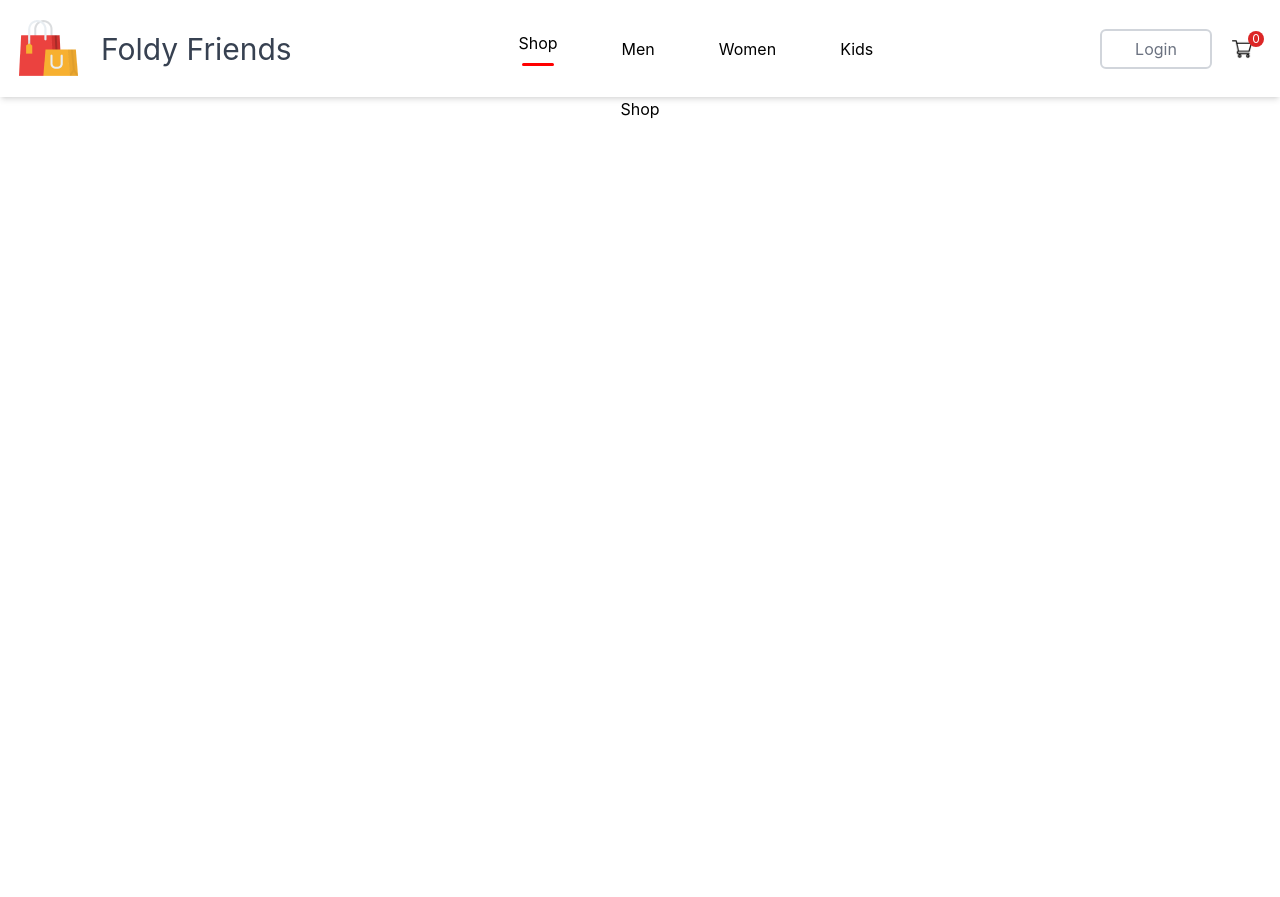
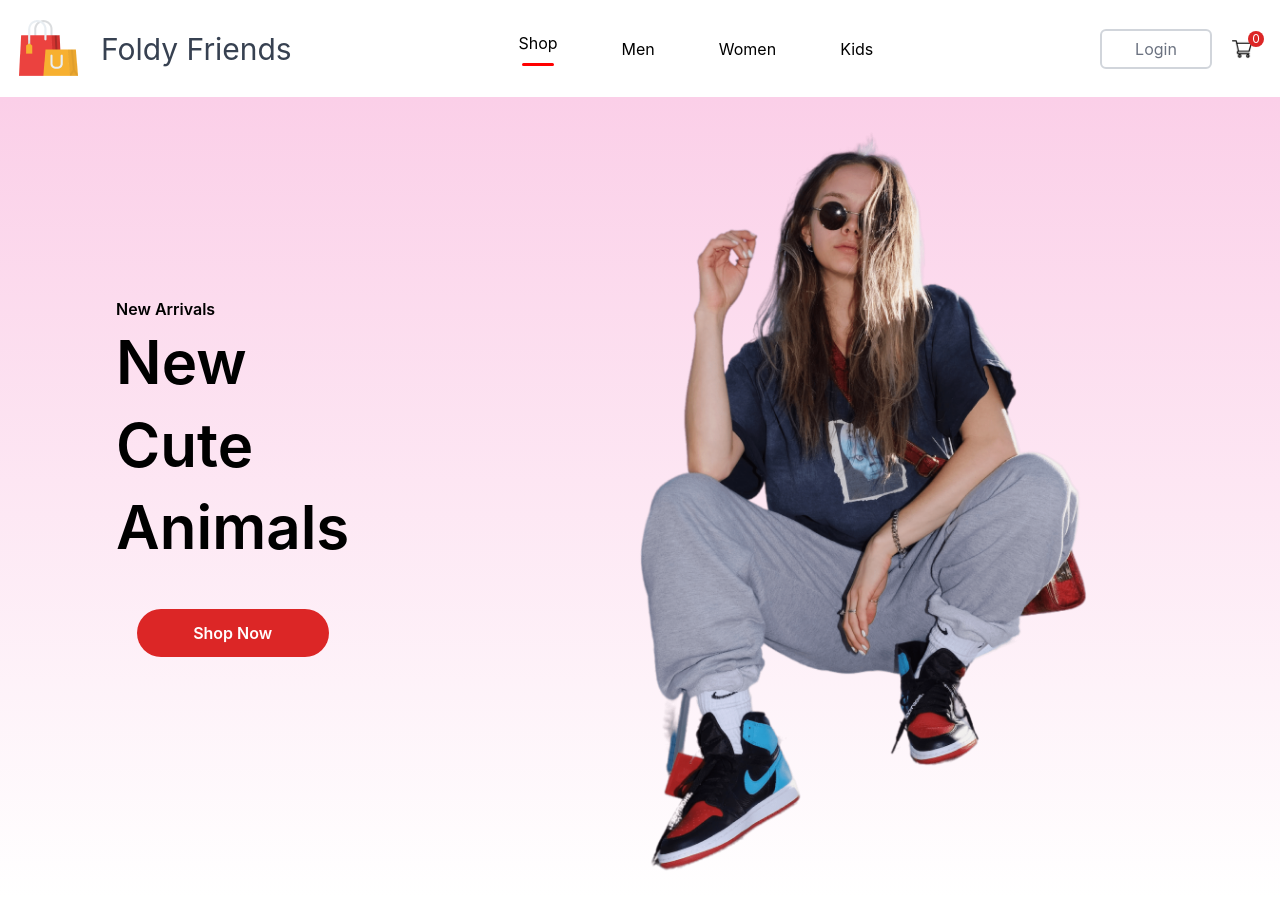
Before and after one commit to lorencouse/foldy-friends, a React (Create React App) app: page / in a window 1280 px wide. Before the commit the page ends 800 px from the top, so only its background shows below. Built offline with nearby package versions, Linux system fonts and the light colour scheme.

Commit message:
v0.1a
Added Hero Banner

```diff
--- a/src/Components/Hero/Hero.tsx
+++ b/src/Components/Hero/Hero.tsx
@@ -1,7 +1,20 @@
 import React from 'react'
+import image from '../../Assets/hero_image.png'
 
 export const Hero = () => {
   return (
-    <div>Hero</div>
+    <div className='flex flex-row justify-around bg-gradient-to-b from-pink-200 to-white  h-screen font-semibold'>
+        <div className="flex flex-col items-center justify-center text-left">
+            <div className='flex flex-col' >
+                <p>New Arrivals</p>
+                <p className='text-6xl leading-snug  '>New <br/> Cute <br/> Animals</p>
+                {/* <p className='text-6xl'>Cute</p>
+                <p className='text-6xl'>Animals</p> */}
+            </div>
+
+            <button className='rounded-full w-48 bg-red-600 p-3 text-white hover:bg-red-500 my-10' >Shop Now</button>
+        </div>
+        <img src={image} alt="" />
+    </div>
   )
 }
--- a/src/Pages/Shop.tsx
+++ b/src/Pages/Shop.tsx
@@ -1,7 +1,11 @@
 import React from 'react'
+import { Hero } from '../Components/Hero/Hero'
 
 export const Shop = () => {
   return (
-    <div>Shop</div>
+    <div>
+      <Hero />
+    </div>
+
   )
 }
```
